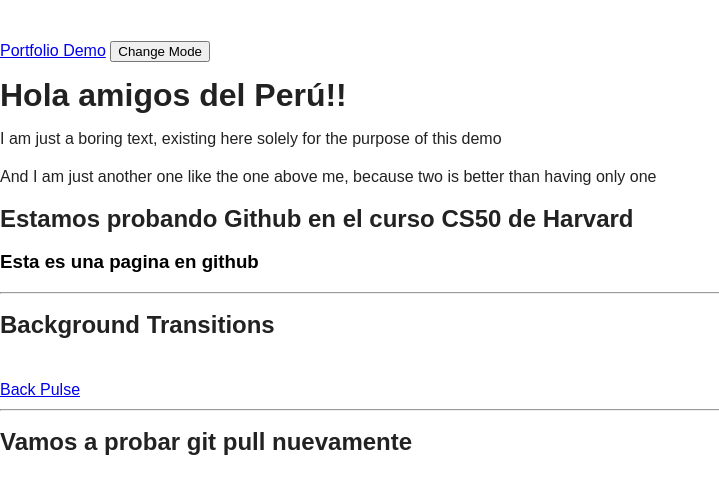
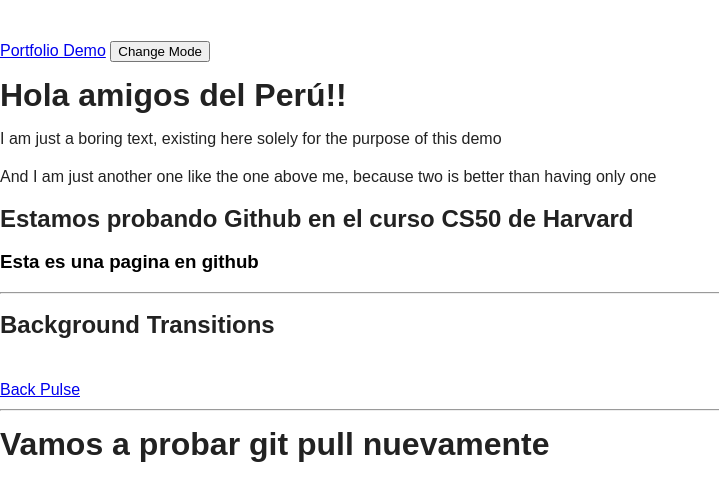
Before and after one commit to alainvictorr/alainvictorr.github.io, a plain HTML site: page index.html in a window 1280 px wide. Shown: the whole page, without its empty margins (0-719 px from the left). Drawn offline with Linux system fonts and the light colour scheme.

Commit message:
Update index.html

```diff
--- a/index.html
+++ b/index.html
@@ -29,7 +29,7 @@
 	</div>
 
 	<hr />
-        <h2>Vamos a probar git pull nuevamente</h2>
+        <h1>Vamos a probar git pull nuevamente</h1>
 
 	</div>
 
```
